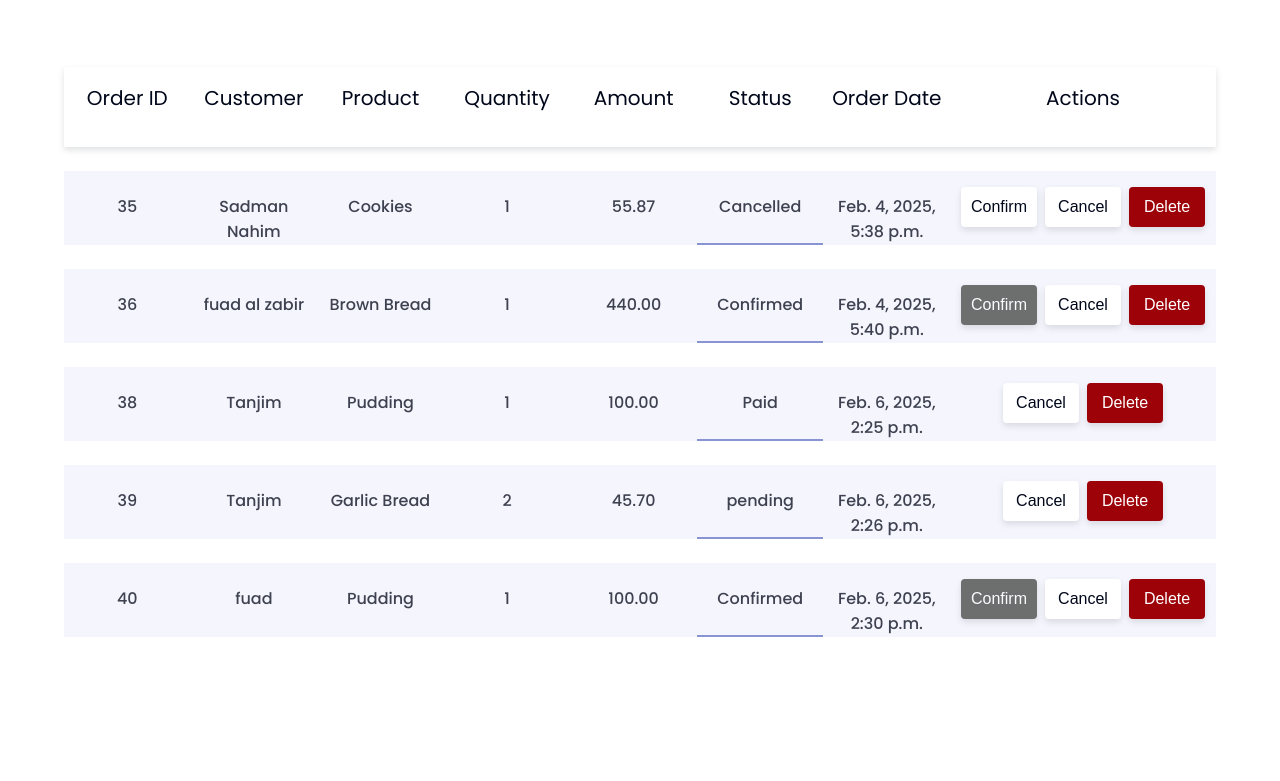
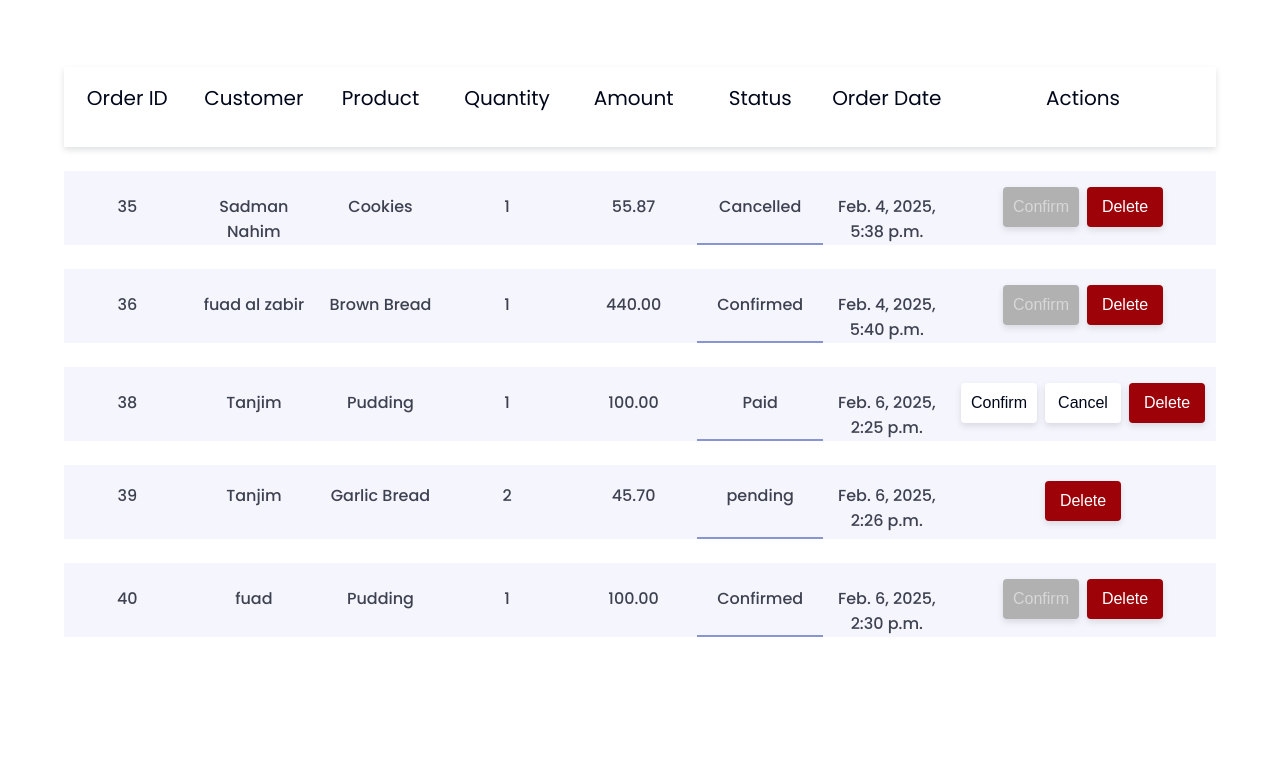
Before and after one commit to fuad46/Pitha-Ghor-Shop-with-PAYMENT-gateway, a Django app: page /order/ in a window 1280 px wide; the page is wider, and only the part inside the window is pictured. Shown: the part 362-1143 px from the top of that part. Run offline with Django 5.2, Linux system fonts and the light colour scheme; a user stored in the database is signed in; data comes from the database, SQL or seed files in the repository.

Commit message:
Final Commit

```diff
--- a/store/templates/order.html
+++ b/store/templates/order.html
@@ -4,7 +4,7 @@
 <head>
   <meta charset="UTF-8">
   <meta name="viewport" content="width=device-width, initial-scale=1.0">
-  <title>Orders</title>
+  <title>Ordered</title>
   <link rel="preconnect" href="https://fonts.googleapis.com">
   <link rel="preconnect" href="https://fonts.gstatic.com" crossorigin>
   <link href="https://fonts.googleapis.com/css2?family=Poppins:wght@300;400;500;600;800&display=swap" rel="stylesheet">
@@ -28,8 +28,8 @@ nav{
 
  .dis{
     cursor: not-allowed;
-    background-color: #6d6e6e;
-    color: #f9fbff;
+    background-color: #b1b1b1;
+    color: #d8d7d7;
  }
 
 
@@ -150,12 +150,25 @@ nav{
                         <input type="hidden" name="order_id" value="{{ order.id }}">
                         {% if order.status == "Pending" %}
                         <button type="submit" name="action" value="confirm_order" class="btn btn-success">Confirm</button>
+                        {% elif order.status == "Paid" %}
+                        <button type="submit" name="action" value="confirm_order" class="btn btn-success">Confirm</button>
                         {% elif order.status == "Cancelled" %}
-                        <button type="submit" name="action" value="confirm_order" class="btn btn-success">Confirm</button>
+                        <!-- <button type="submit" name="action" value="confirm_order" class="btn btn-success">Confirm</button> -->
+                        <button  class="dis btn btn-success ">Confirm</button>
                         {% elif order.status == "Confirmed" %}
                         <button  class="dis btn btn-success ">Confirm</button>
                         {% endif %}
+
+                        <!-- <button type="submit" name="action" value="cancel_order" class="btn btn-warning">Cancel</button> -->
+                        {% if order.status == "Pending" %}
                         <button type="submit" name="action" value="cancel_order" class="btn btn-warning">Cancel</button>
+                        {% elif order.status == "Paid" %}
+                        <button type="submit" name="action" value="cancel_order" class="btn btn-warning">Cancel</button>
+                        {% endif %}
+
+
+
+
                         </div>
                     </form>
 
```
Also changed, not shown: store/templates/admin-order.html (+7 -0 lines).
